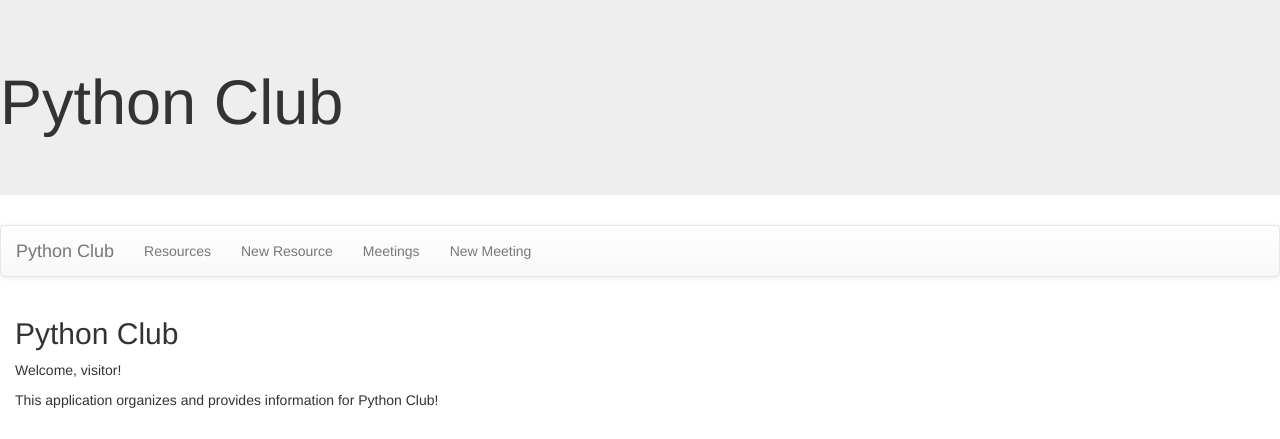
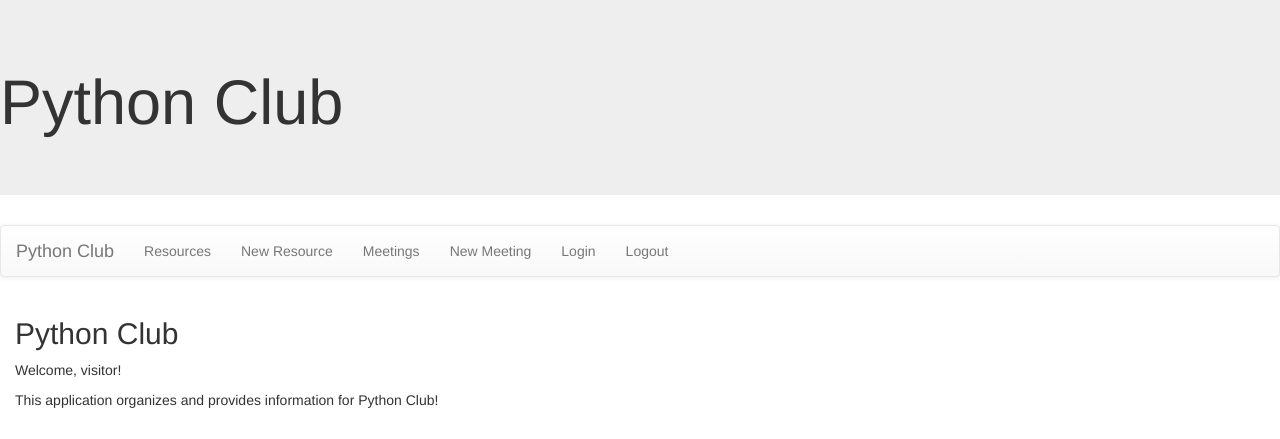
Before and after one commit to mc3waller/IT112-Python-Web, a Django app: page /club/ in a window 1280 px wide. Shown: the top 439 px of the page. Run offline with Django 3.2, Linux system fonts and the light colour scheme; some libraries are stand-ins or nearby versions.

Commit message:
Adds settings, views, and paths for user login feature

```diff
--- a/PythonClub/club/templates/base.html
+++ b/PythonClub/club/templates/base.html
@@ -22,6 +22,8 @@
                     <li><a href="{% url 'newresource' %}">New Resource</a></li>
                     <li><a href="{% url 'meetings' %}">Meetings</a></li>
                     <li><a href="{% url 'newmeeting' %}">New Meeting</a></li>
+                    <li><a href="{% url 'login' %}">Login</a></li>
+                    <li><a href="{% url 'logout' %}">Logout</a></li>
                 </ul>
             </div>
         </nav>
--- a/PythonClub/club/urls.py
+++ b/PythonClub/club/urls.py
@@ -8,4 +8,6 @@ urlpatterns = [
     path('details/<int:id>', views.meetingDetails, name='details'),
     path('newmeeting/', views.newMeeting, name='newmeeting'),
     path('newresource/', views.newResource, name='newresource'),
+    path('loginmessage/', views.loginMessage, name='loginmessage'),
+    path('logoutmessage/', views.logoutMessage, name='logoutmessage'),
 ]
--- a/PythonClub/club/views.py
+++ b/PythonClub/club/views.py
@@ -1,6 +1,7 @@
 from django.shortcuts import render, get_object_or_404
 from .models import Meeting, MeetingMinutes, Resource, ResourceType, Event
 from .forms import MeetingForm, ResourceForm
+from django.contrib.auth.decorators import login_required
 
 # Create your views here.
 def index(request):
@@ -18,6 +19,7 @@ def meetingDetails(request, id):
     meeting = get_object_or_404(Meeting, pk=id)
     return render(request, 'club/details.html', {'meeting' : meeting})
 
+@login_required
 def newMeeting(request):
     form=MeetingForm
 
@@ -32,6 +34,7 @@ def newMeeting(request):
         form=MeetingForm()
     return render(request,'club/newmeeting.html', {'form' : form})
 
+@login_required
 def newResource(request):
     form=ResourceForm
 
@@ -45,3 +48,9 @@ def newResource(request):
     else:
         form=ResourceForm()
     return render(request, 'club/newresource.html', {'form' : form})
+
+def loginMessage(request):
+    return render(request, 'club/loginmessage.html')
+
+def logoutMessage(request):
+    return render(request, 'club/logoutmessage.html')
--- a/PythonClub/pythonclub/settings.py
+++ b/PythonClub/pythonclub/settings.py
@@ -124,3 +124,5 @@ USE_TZ = True
 # https://docs.djangoproject.com/en/3.1/howto/static-files/
 
 STATIC_URL = '/static/'
+LOGIN_REDIRECT_URL='loginmessage'
+LOGOUT_REDIRECT_URL='logoutmessage'
--- a/PythonClub/pythonclub/urls.py
+++ b/PythonClub/pythonclub/urls.py
@@ -19,4 +19,5 @@ from django.urls import path, include
 urlpatterns = [
     path('admin/', admin.site.urls),
     path('club/', include('club.urls')),
+    path('accounts/', include('django.contrib.auth.urls')),
 ]
```
